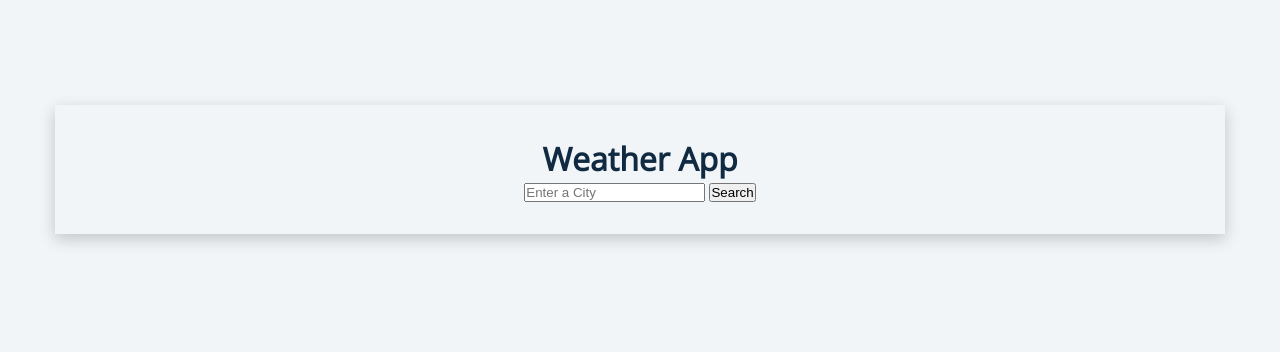
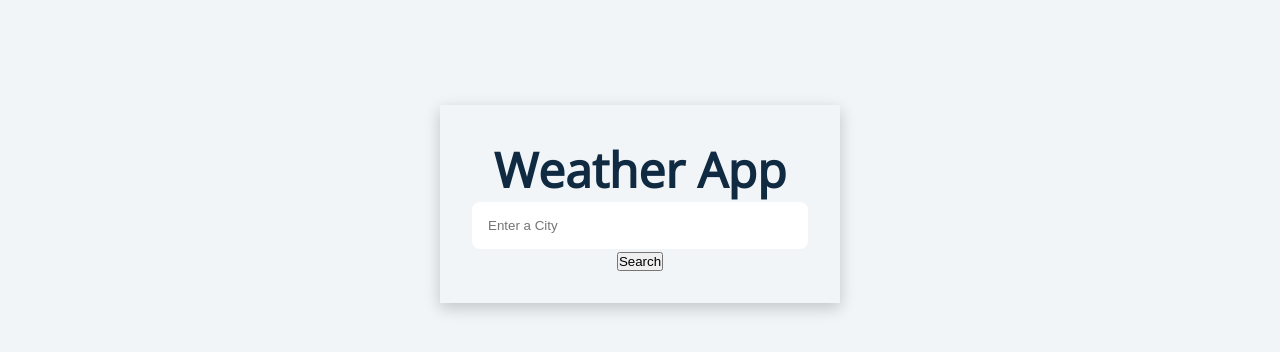
Before and after one commit to alka485/SBA-308A-JavaScript-Web-Application, a plain HTML site: page index.html in a window 1280 px wide. Drawn offline with nearby package versions, Linux system fonts and the light colour scheme.

Commit message:
modification in css

```diff
--- a/css/style.css
+++ b/css/style.css
@@ -38,7 +38,7 @@
     --light-shadow: 0 5px 15px rgba(0, 0, 0, 0.1);
     --dark-shadow: 0 5px 15px rgba(0, 0, 0, 0.2);
     /* --transparent:rgba(255,255,255,0.5); */
-    --max-width: 1170px;
+    --max-width: 400px;
     --fixed-width: 620px;
 }
 
@@ -66,3 +66,15 @@ body {
     box-shadow: var(--dark-shadow);
     margin-top: 105px;
 }
+
+h1 {
+    font-size: 3rem;
+}
+
+input[type = "text"]{
+    width: 100%;
+    padding: 1rem;
+    margin: 10px , 0;
+    border: var(--clr-gold);
+    border-radius: var(--radius);
+}
```
